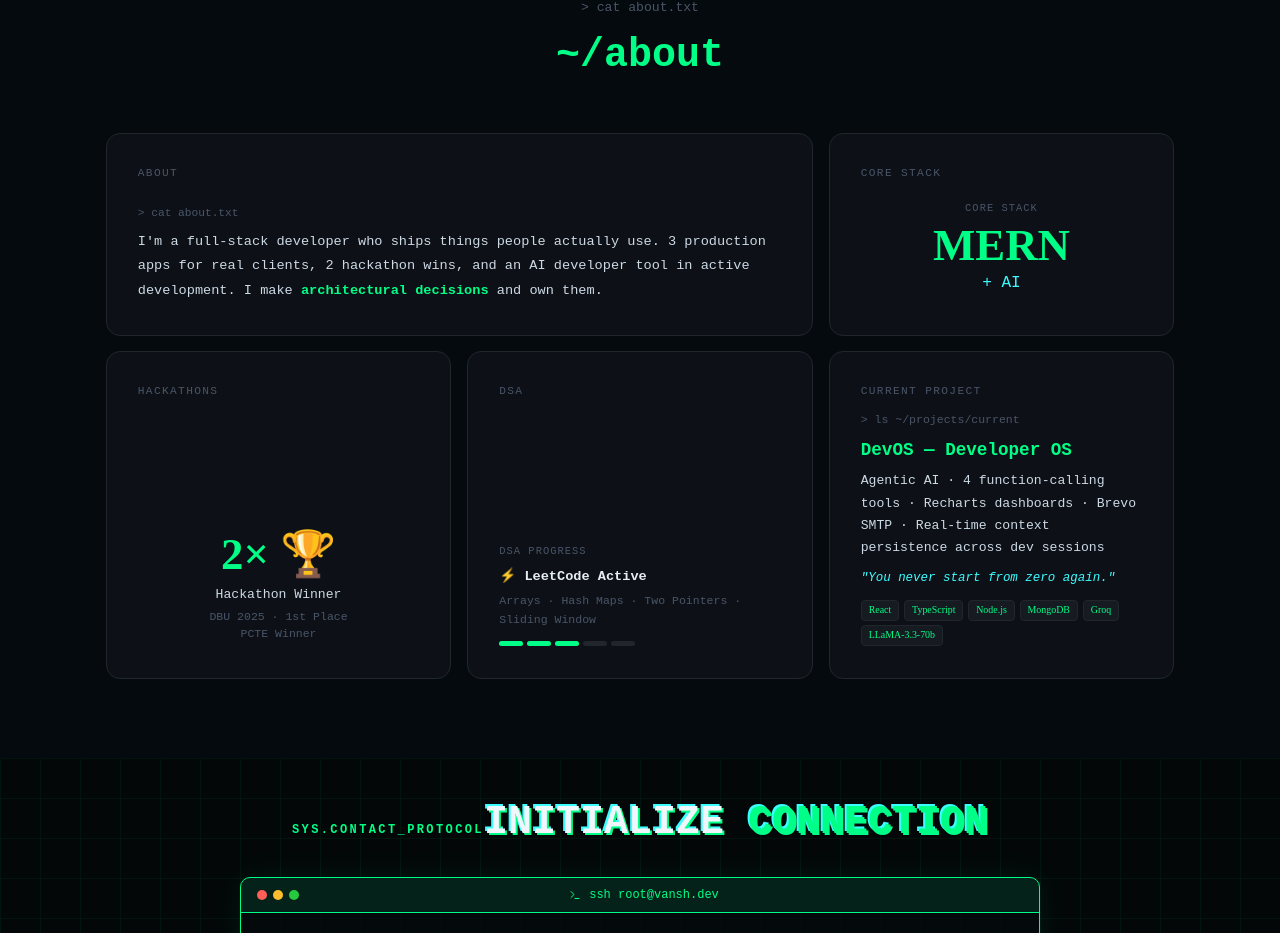
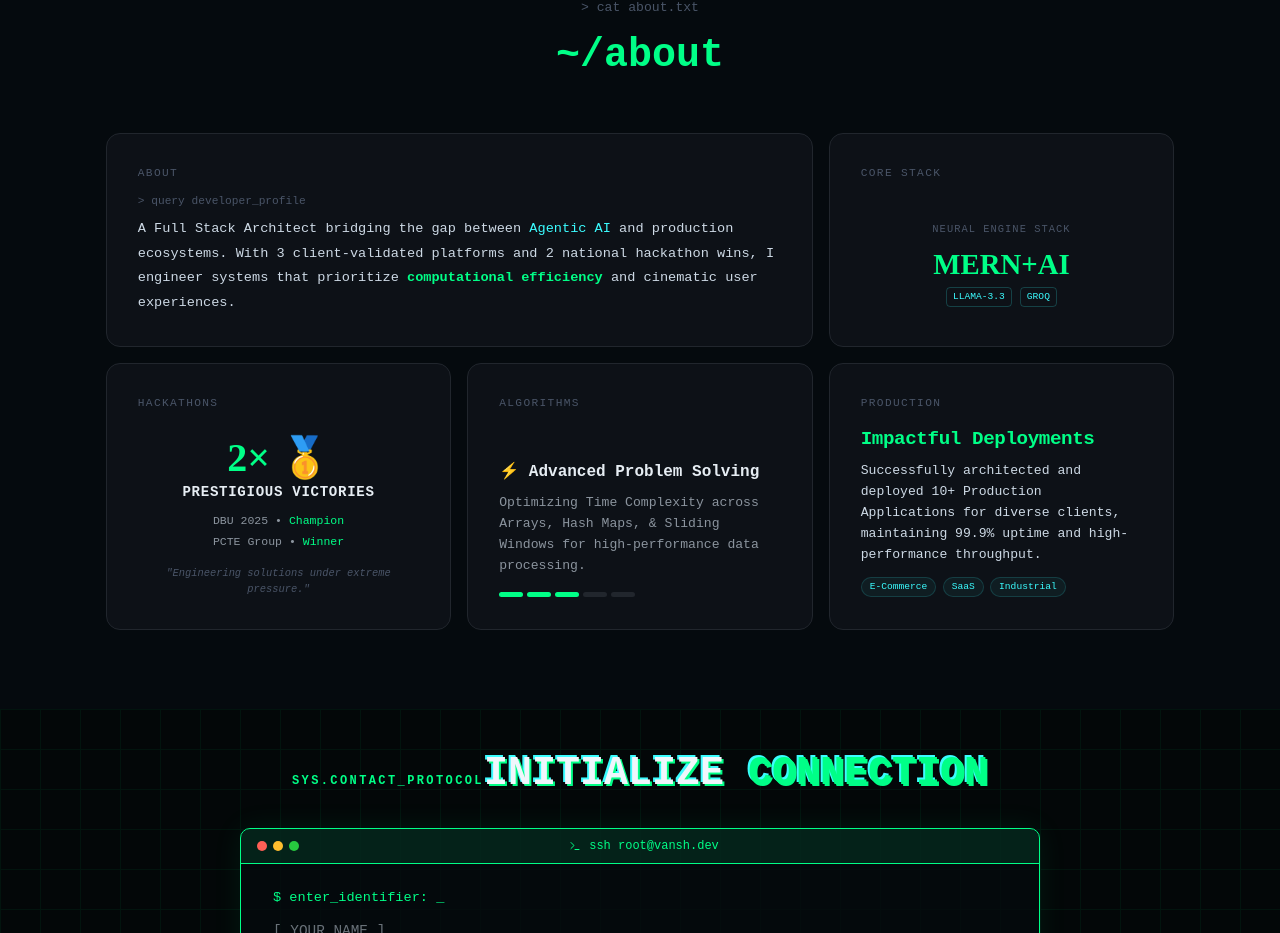
Before and after one commit to VanshArora01/My-Portfolio, a React (Vite) app in the folder Frontend/: page / in a window 1280 px wide. Shown: the part 1719-2652 px from the top of the page. Built offline with nearby package versions, Linux system fonts and the light colour scheme; no server answers.

Commit message:
Final Fixes

```diff
--- a/Frontend/src/Components/MagicBento.css
+++ b/Frontend/src/Components/MagicBento.css
@@ -171,15 +171,12 @@
   }
 
   /* Mobile Bento Shape */
-  .magic-bento-card:nth-child(1), /* About */
-  .magic-bento-card:nth-child(4), /* DSA */
-  .magic-bento-card:nth-child(5)  /* Current Project */ {
+  .magic-bento-card:nth-child(1),
+  .magic-bento-card:nth-child(2),
+  .magic-bento-card:nth-child(3),
+  .magic-bento-card:nth-child(4),
+  .magic-bento-card:nth-child(5) {
     grid-column: span 2;
-  }
-
-  .magic-bento-card:nth-child(2), /* Core Stack */
-  .magic-bento-card:nth-child(3)  /* Hackathons */ {
-    grid-column: span 1;
   }
 
   /* Make smaller cards content shrink slightly */
--- a/Frontend/src/Components/MagicBento.jsx
+++ b/Frontend/src/Components/MagicBento.jsx
@@ -213,11 +213,9 @@ const MagicBento = ({
       title: null,
       content: (
         <div>
-          <p style={{ color: '#4A5568', fontSize: '0.7rem', marginBottom: '0.5rem' }}>&gt; cat about.txt</p>
+          <p style={{ color: '#4A5568', fontSize: '0.7rem', marginBottom: '0.5rem' }}>&gt; query developer_profile</p>
           <p style={{ color: '#CDD9E5', fontSize: '0.85rem', lineHeight: 1.8 }}>
-            I'm a full-stack developer who ships things people actually use. 3 production apps for real clients, 2 hackathon wins, and an AI developer tool in active development. I make{' '}
-            <span style={{ color: '#00FF87', fontWeight: 600 }}>architectural decisions</span>
-            {' '}and own them.
+            A Full Stack Architect bridging the gap between <span style={{ color: '#3BFCFF' }}>Agentic AI</span> and production ecosystems. With 3 client-validated platforms and 2 national hackathon wins, I engineer systems that prioritize <span style={{ color: '#00FF87', fontWeight: 600 }}>computational efficiency</span> and cinematic user experiences.
           </p>
         </div>
       )
@@ -227,9 +225,12 @@ const MagicBento = ({
       title: null,
       content: (
         <div style={{ textAlign: 'center', padding: '0.5rem 0' }}>
-          <p style={{ color: '#4A5568', fontSize: '0.65rem', marginBottom: '0.4rem', letterSpacing: '0.1em' }}>CORE STACK</p>
-          <p className="magic-bento-card__big" style={{ color: '#00FF87', fontWeight: 700, lineHeight: 1, fontFamily: 'JetBrains Mono' }}>MERN</p>
-          <p style={{ color: '#3BFCFF', fontSize: '1rem', marginTop: '0.25rem' }}>+ AI</p>
+          <p style={{ color: '#4A5568', fontSize: '0.65rem', marginBottom: '0.8rem', letterSpacing: '0.1em' }}>NEURAL ENGINE STACK</p>
+          <p className="magic-bento-card__big" style={{ color: '#00FF87', fontWeight: 900, lineHeight: 1, fontFamily: 'JetBrains Mono', fontSize: '1.8rem' }}>MERN+AI</p>
+          <div style={{ marginTop: '0.5rem', display: 'flex', justifyContent: 'center', gap: '8px' }}>
+            <span style={{ color: '#3BFCFF', fontSize: '0.6rem', border: '1px solid rgba(59, 252, 255, 0.2)', padding: '2px 6px', borderRadius: '4px' }}>LLAMA-3.3</span>
+            <span style={{ color: '#3BFCFF', fontSize: '0.6rem', border: '1px solid rgba(59, 252, 255, 0.2)', padding: '2px 6px', borderRadius: '4px' }}>GROQ</span>
+          </div>
         </div>
       )
     },
@@ -237,49 +238,29 @@ const MagicBento = ({
       label: 'HACKATHONS',
       title: null,
       content: (
-        <div style={{ textAlign: 'center', padding: '0.25rem 0' }}>
-          <p className="magic-bento-card__big" style={{ color: '#00FF87', fontWeight: 700, lineHeight: 1, fontFamily: 'JetBrains Mono' }}>2× 🏆</p>
-          <p style={{ color: '#CDD9E5', fontSize: '0.82rem', marginTop: '0.5rem' }}>Hackathon Winner</p>
-          <p style={{ color: '#4A5568', fontSize: '0.72rem', marginTop: '0.2rem' }}>DBU 2025 · 1st Place</p>
-          <p style={{ color: '#4A5568', fontSize: '0.72rem' }}>PCTE Winner</p>
+        <div style={{ textAlign: 'center', display: 'flex', flexDirection: 'column', justifyContent: 'center', flex: 1, paddingTop: isMobile ? '0rem' : '1rem' }}>
+          <p className="magic-bento-card__big" style={{ color: '#00FF87', fontWeight: 800, lineHeight: 1, fontFamily: 'JetBrains Mono', fontSize: isMobile ? '1.8rem' : '2.5rem', marginBottom: '0.25rem' }}>2× 🥇</p>
+          <p style={{ color: '#E6EDF3', fontWeight: 700, fontSize: isMobile ? '0.75rem' : '0.88rem', letterSpacing: '0.05em' }}>PRESTIGIOUS VICTORIES</p>
+          <div style={{ marginTop: '0.5rem', display: 'flex', flexDirection: 'column', gap: '4px' }}>
+            <p style={{ color: '#8B949E', fontSize: '0.72rem' }}>DBU 2025 • <span style={{ color: '#00FF87' }}>Champion</span></p>
+            <p style={{ color: '#8B949E', fontSize: '0.72rem' }}>PCTE Group • <span style={{ color: '#00FF87' }}>Winner</span></p>
+          </div>
+          {!isMobile && <p style={{ color: '#4A5568', fontSize: '0.65rem', marginTop: '1rem', fontStyle: 'italic' }}>"Engineering solutions under extreme pressure."</p>}
         </div>
       )
     },
-    // {
-    //   label: 'PAYMENTS',
-    //   title: null,
-    //   content: (
-    //     <div>
-    //       <p style={{ color: '#4A5568', fontSize: '0.65rem', marginBottom: '0.5rem', letterSpacing: '0.1em' }}>PAYMENTS</p>
-    //       <p style={{ fontSize: '1.4rem', marginBottom: '0.3rem' }}>💳</p>
-    //       <p style={{ color: '#E6EDF3', fontWeight: 600, fontSize: '0.9rem' }}>Razorpay Integrated</p>
-    //       <p style={{ color: '#4A5568', fontSize: '0.75rem', marginTop: '0.3rem', lineHeight: 1.5 }}>Real transaction flows on production apps</p>
-    //     </div>
-    //   )
-    // },
-    // {
-    //   label: 'STATUS',
-    //   title: null,
-    //   content: (
-    //     <div style={{ display: 'flex', alignItems: 'flex-start', gap: '8px' }}>
-    //       <span className="pulse-ring" style={{ marginTop: '3px' }} />
-    //       <div>
-    //         <p style={{ color: '#00FF87', fontWeight: 600, fontSize: '0.9rem' }}>Open to Remote</p>
-    //         <p style={{ color: '#4A5568', fontSize: '0.75rem', marginTop: '0.3rem' }}>Ludhiana, Punjab 🇮🇳</p>
-    //         <p style={{ color: '#4A5568', fontSize: '0.72rem', marginTop: '0.2rem' }}>Available for work</p>
-    //       </div>
-    //     </div>
-    //   )
-    // },
     {
-      label: 'DSA',
+      label: 'ALGORITHMS',
       title: null,
       content: (
-        <div>
-          <p style={{ color: '#4A5568', fontSize: '0.65rem', marginBottom: '0.5rem', letterSpacing: '0.1em' }}>DSA PROGRESS</p>
-          <p style={{ color: '#E6EDF3', fontWeight: 600, fontSize: '0.85rem' }}>⚡ LeetCode Active</p>
-          <p style={{ color: '#4A5568', fontSize: '0.72rem', marginTop: '0.3rem', lineHeight: 1.6 }}>Arrays · Hash Maps · Two Pointers · Sliding Window</p>
-          <div style={{ display: 'flex', gap: '4px', marginTop: '0.75rem' }}>
+        <div style={{ display: 'flex', flexDirection: 'column', justifyContent: 'center', flex: 1, paddingTop: isMobile ? '0' : '1rem' }}>
+          <p style={{ color: '#E6EDF3', fontWeight: 700, fontSize: '1rem' }}>⚡ Advanced Problem Solving</p>
+          <p style={{ color: '#8B949E', fontSize: '0.82rem', marginTop: '0.5rem', lineHeight: 1.6 }}>
+            {isMobile
+              ? "Optimizing Time Complexity across Arrays, Hash Maps, & Sliding Windows."
+              : "Optimizing Time Complexity across Arrays, Hash Maps, & Sliding Windows for high-performance data processing."}
+          </p>
+          <div style={{ display: 'flex', gap: '4px', marginTop: '1rem' }}>
             {[1,2,3,4,5].map(i => (
               <div key={i} style={{ height: '5px', width: '24px', borderRadius: '3px', background: i <= 3 ? '#00FF87' : '#21262D' }} />
             ))}
@@ -288,21 +269,19 @@ const MagicBento = ({
       )
     },
     {
-      label: 'CURRENT PROJECT',
+      label: 'PRODUCTION',
       title: null,
       content: (
-        <div>
-          <p style={{ color: '#4A5568', fontSize: '0.72rem', marginBottom: '0.6rem' }}>&gt; ls ~/projects/current</p>
-          <p style={{ color: '#00FF87', fontWeight: 700, fontSize: '1.1rem', marginBottom: '0.4rem' }}>DevOS — Developer OS</p>
-          <p style={{ color: '#CDD9E5', fontSize: '0.82rem', lineHeight: 1.7, marginBottom: '0.6rem' }}>
-            Agentic AI · 4 function-calling tools · Recharts dashboards · Brevo SMTP · Real-time context persistence across dev sessions
+        <div style={{ flex: 1, display: 'flex', flexDirection: 'column', justifyContent: 'center' }}>
+          <p style={{ color: '#00FF87', fontWeight: 800, fontSize: '1.2rem', marginBottom: '0.4rem', letterSpacing: '-0.02em' }}>Impactful Deployments</p>
+          <p style={{ color: '#CDD9E5', fontSize: '0.82rem', lineHeight: 1.6, marginBottom: '0.75rem' }}>
+            {isMobile
+              ? "Architected and deployed 10+ Production Applications with 99.9% uptime."
+              : "Successfully architected and deployed 10+ Production Applications for diverse clients, maintaining 99.9% uptime and high-performance throughput."}
           </p>
-          <p style={{ color: '#3BFCFF', fontSize: '0.78rem', fontStyle: 'italic', marginBottom: '0.75rem' }}>
-            "You never start from zero again."
-          </p>
-          <div style={{ display: 'flex', flexWrap: 'wrap', gap: '0.3rem' }}>
-            {['React', 'TypeScript', 'Node.js', 'MongoDB', 'Groq', 'LLaMA-3.3-70b'].map(tag => (
-              <span key={tag} style={{ background: '#161B22', border: '1px solid #21262D', color: '#00FF87', fontSize: '0.62rem', padding: '2px 7px', borderRadius: '4px', fontFamily: 'JetBrains Mono' }}>
+          <div style={{ display: 'flex', flexWrap: 'wrap', gap: '0.4rem' }}>
+            {['E-Commerce', 'SaaS', 'Industrial'].map(tag => (
+              <span key={tag} style={{ background: 'rgba(59, 252, 255, 0.05)', border: '1px solid rgba(59, 252, 255, 0.15)', color: '#3BFCFF', fontSize: '0.6rem', padding: '2px 8px', borderRadius: '100px' }}>
                 {tag}
               </span>
             ))}
--- a/Frontend/src/Pages/Assistant.jsx
+++ b/Frontend/src/Pages/Assistant.jsx
@@ -681,7 +681,7 @@ const AssistantPage = () => {
             bottom: 0,
             left: 0,
             width: '100%',
-            padding: isMobile ? '15px' : '40px 60px',
+            padding: isMobile ? '15px 15px calc(15px + env(safe-area-inset-bottom, 20px))' : '40px 60px',
             background: isMobile ? '#020408' : 'linear-gradient(to top, #020408 70%, transparent)',
             borderTop: isMobile ? '1px solid rgba(255,255,255,0.05)' : 'none',
             zIndex: 10
--- a/Frontend/src/Sections/Herosection.jsx
+++ b/Frontend/src/Sections/Herosection.jsx
@@ -14,7 +14,10 @@ const Herosection = () => {
       className="mesh-bg full-screen-section"
       style={{
         position: 'relative',
+        minHeight: '100vh',
         overflow: 'hidden',
+        display: 'flex',
+        alignItems: 'center',
         justifyContent: 'center',
         background: '#050A0E'
       }}
@@ -218,8 +221,8 @@ const Herosection = () => {
           .hero-container { gap: 3rem !important; }
         }
         @media (max-width: 968px) {
-          .hero-container { flex-direction: column !important; text-align: center; gap: 3rem !important; padding: 6rem 1.5rem !important; }
-          .hero-right { order: -1; margin-bottom: 1rem; }
+          .hero-container { flex-direction: column !important; text-align: center; gap: 2rem !important; padding: 1rem 1.5rem !important; }
+          .hero-right { order: -1; margin-bottom: 0px !important; }
           .hero-container > div { max-width: 100% !important; display: flex; flex-direction: column; align-items: center; }
           .hero-container h1 { font-size: clamp(2.2rem, 10vw, 3.5rem) !important; }
           .hero-container .glass { padding: 1.5rem !important; margin-bottom: 2rem !important; }
```
Also changed, not shown: Frontend/src/Components/Footer.jsx (+11 -3 lines), Frontend/src/Components/SnakeGame.jsx (+18 -2 lines), Frontend/src/Pages/Work.jsx (+9 -4 lines).
